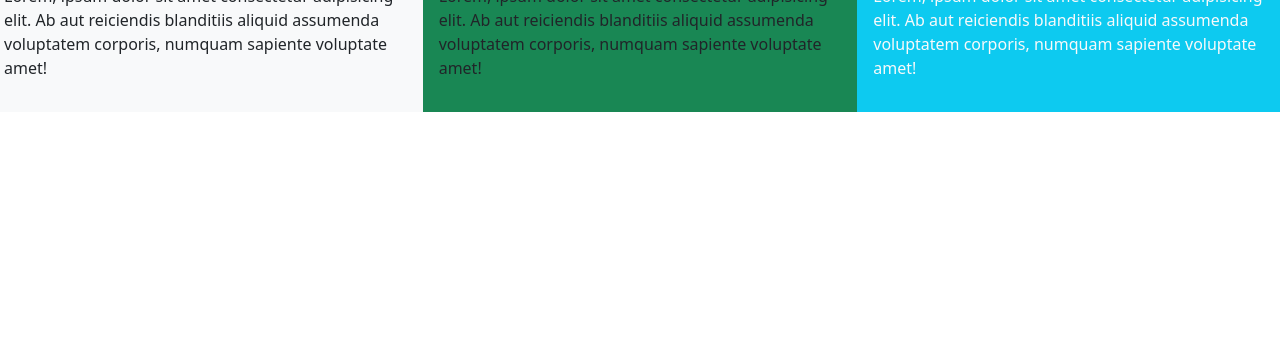
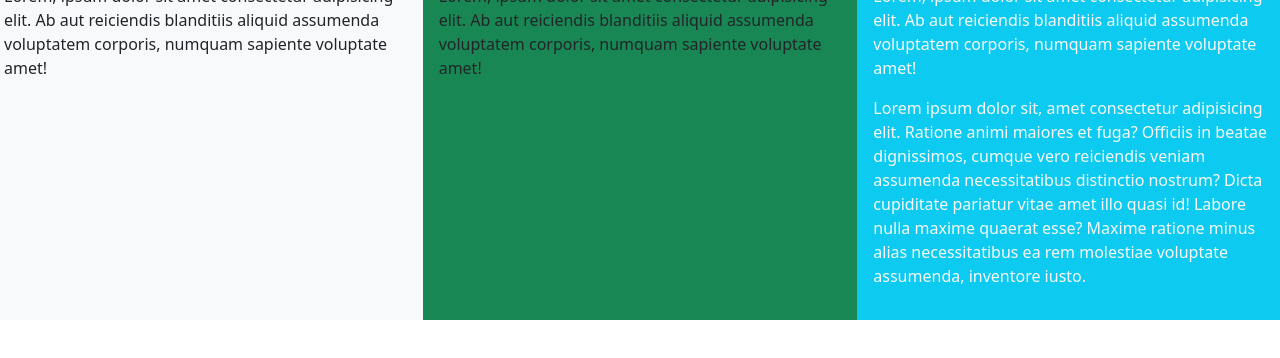
Before and after one commit to frankdispater/HTML-course, a plain HTML site: page clases HTML/Clase9/index.html in a window 1280 px wide. Shown: the part 134-492 px from the top of the page. Drawn offline with nearby package versions, Linux system fonts and the light colour scheme.

Commit message:
Agregado un p for testing

```diff
--- a/clases HTML/Clase9/index.html
+++ b/clases HTML/Clase9/index.html
@@ -26,6 +26,7 @@
             <div class="col-4 p-3 bg-info text-light">
                 <h2>Segunda Columna</h2>
                 <p>Lorem, ipsum dolor sit amet consectetur adipisicing elit. Ab aut reiciendis blanditiis aliquid assumenda voluptatem corporis, numquam sapiente voluptate amet!</p>
+                <p>Lorem ipsum dolor sit, amet consectetur adipisicing elit. Ratione animi maiores et fuga? Officiis in beatae dignissimos, cumque vero reiciendis veniam assumenda necessitatibus distinctio nostrum? Dicta cupiditate pariatur vitae amet illo quasi id! Labore nulla maxime quaerat esse? Maxime ratione minus alias necessitatibus ea rem molestiae voluptate assumenda, inventore iusto.</p>
             </div>
         </div>
     </main>
```
